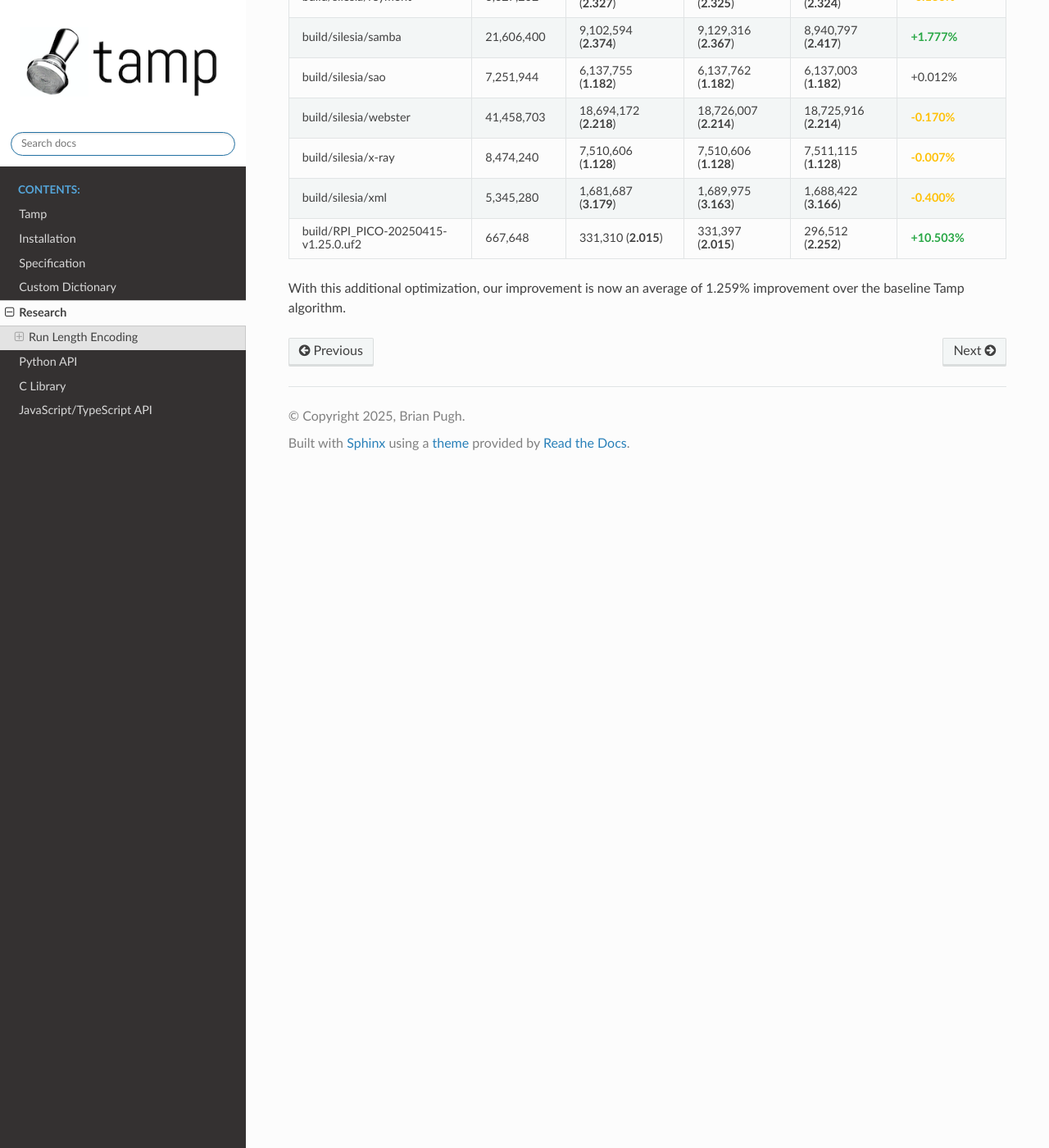
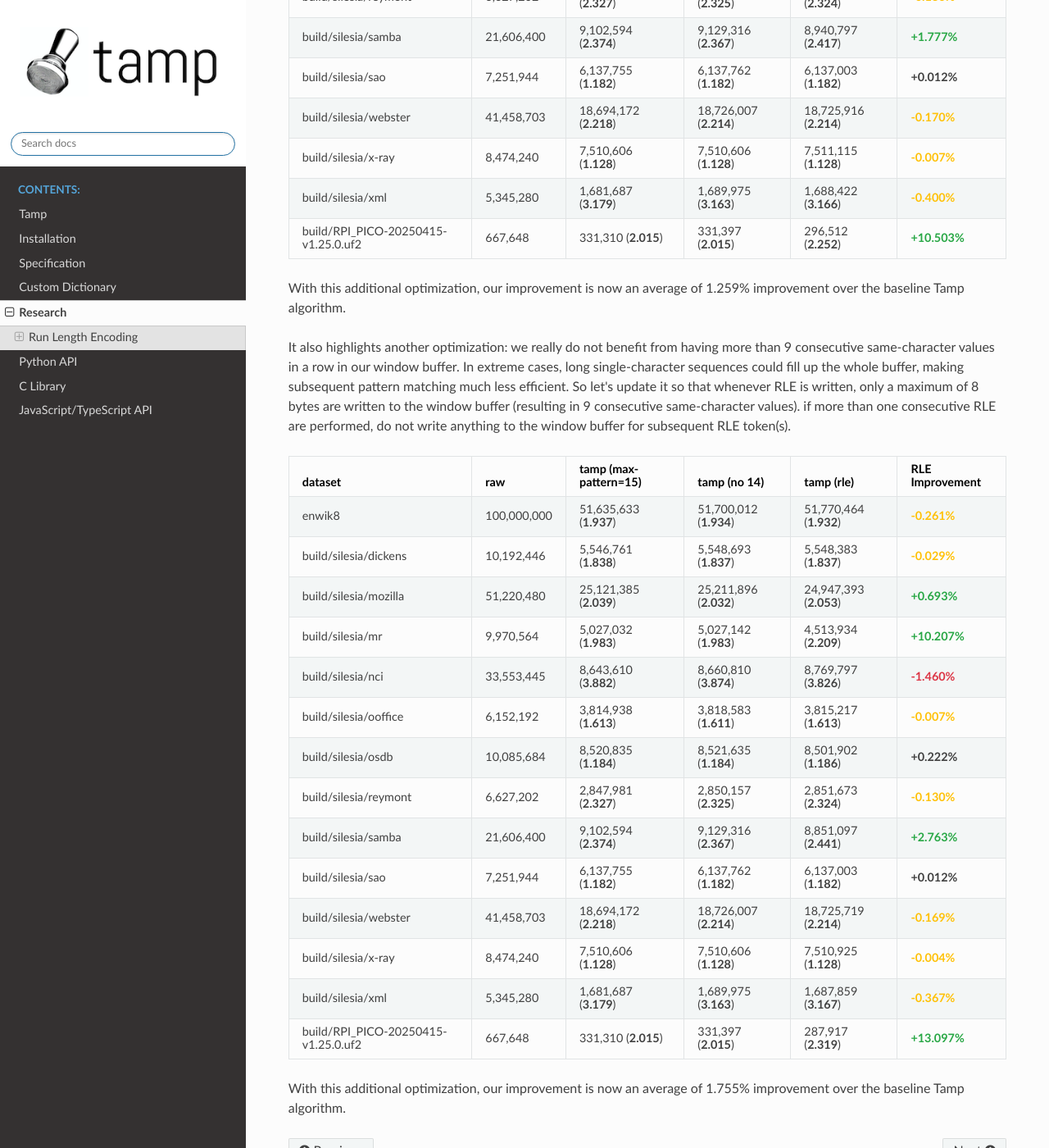
Before and after one commit to BrianPugh/tamp, a Sphinx documentation site: the page built from docs/source/research.rst, in a window 1280 px wide and 1400 px high, scrolled down 9350 px. Shown: the whole window at 82% size. Built offline with Sphinx 7.4.7 and the Read the Docs theme 3.1.0, drawn with Linux system fonts in a browser that asks for light colours.

Commit message:
limit RLE writes to the window buffer.

```diff
--- a/docs/source/research.rst
+++ b/docs/source/research.rst
@@ -317,7 +317,7 @@ However, since we don't want to confound longer-pattern-matching wins with match
 +-------------------------------------+-------------+--------------------------------+------------------------+------------------------+---------------------+
 | build/silesia/dickens               | 10,192,446  | 5,546,761 (**1.838**)          | 5,548,693 (**1.837**)  | 5,548,526 (**1.837**)  | :neutral:`-0.032%`  |
 +-------------------------------------+-------------+--------------------------------+------------------------+------------------------+---------------------+
-| build/silesia/mozilla               | 51,220,480  | 25,121,385 (**2.039**)         | 25,211,896 (**2.032**) | 24,984,172 (**2.050**) | +0.546%             |
+| build/silesia/mozilla               | 51,220,480  | 25,121,385 (**2.039**)         | 25,211,896 (**2.032**) | 24,984,172 (**2.050**) | **+0.546%**         |
 +-------------------------------------+-------------+--------------------------------+------------------------+------------------------+---------------------+
 | build/silesia/mr                    | 9,970,564   | 5,027,032 (**1.983**)          | 5,027,142 (**1.983**)  | 4,683,676 (**2.129**)  | :good:`+6.830%`     |
 +-------------------------------------+-------------+--------------------------------+------------------------+------------------------+---------------------+
@@ -325,13 +325,13 @@ However, since we don't want to confound longer-pattern-matching wins with match
 +-------------------------------------+-------------+--------------------------------+------------------------+------------------------+---------------------+
 | build/silesia/ooffice               | 6,152,192   | 3,814,938 (**1.613**)          | 3,818,583 (**1.611**)  | 3,819,752 (**1.611**)  | :neutral:`-0.126%`  |
 +-------------------------------------+-------------+--------------------------------+------------------------+------------------------+---------------------+
-| build/silesia/osdb                  | 10,085,684  | 8,520,835 (**1.184**)          | 8,521,635 (**1.184**)  | 8,503,083 (**1.186**)  | +0.208%             |
+| build/silesia/osdb                  | 10,085,684  | 8,520,835 (**1.184**)          | 8,521,635 (**1.184**)  | 8,503,083 (**1.186**)  | **+0.208%**         |
 +-------------------------------------+-------------+--------------------------------+------------------------+------------------------+---------------------+
 | build/silesia/reymont               | 6,627,202   | 2,847,981 (**2.327**)          | 2,850,157 (**2.325**)  | 2,856,347 (**2.320**)  | :neutral:`-0.294%`  |
 +-------------------------------------+-------------+--------------------------------+------------------------+------------------------+---------------------+
 | build/silesia/samba                 | 21,606,400  | 9,102,594 (**2.374**)          | 9,129,316 (**2.367**)  | 8,952,213 (**2.414**)  | :good:`+1.652%`     |
 +-------------------------------------+-------------+--------------------------------+------------------------+------------------------+---------------------+
-| build/silesia/sao                   | 7,251,944   | 6,137,755 (**1.182**)          | 6,137,762 (**1.182**)  | 6,137,059 (**1.182**)  | +0.011%             |
+| build/silesia/sao                   | 7,251,944   | 6,137,755 (**1.182**)          | 6,137,762 (**1.182**)  | 6,137,059 (**1.182**)  | **+0.011%**         |
 +-------------------------------------+-------------+--------------------------------+------------------------+------------------------+---------------------+
 | build/silesia/webster               | 41,458,703  | 18,694,172 (**2.218**)         | 18,726,007 (**2.214**) | 18,726,051 (**2.214**) | :neutral:`-0.171%`  |
 +-------------------------------------+-------------+--------------------------------+------------------------+------------------------+---------------------+
@@ -372,7 +372,7 @@ So for this configuration, if the RLE is 9 characters or shorter, than it's **po
 +-------------------------------------+-------------+--------------------------------+------------------------+------------------------+---------------------+
 | build/silesia/dickens               | 10,192,446  | 5,546,761 (**1.838**)          | 5,548,693 (**1.837**)  | 5,548,508 (**1.837**)  | :neutral:`-0.031%`  |
 +-------------------------------------+-------------+--------------------------------+------------------------+------------------------+---------------------+
-| build/silesia/mozilla               | 51,220,480  | 25,121,385 (**2.039**)         | 25,211,896 (**2.032**) | 24,965,695 (**2.052**) | +0.620%             |
+| build/silesia/mozilla               | 51,220,480  | 25,121,385 (**2.039**)         | 25,211,896 (**2.032**) | 24,965,695 (**2.052**) | **+0.620%**         |
 +-------------------------------------+-------------+--------------------------------+------------------------+------------------------+---------------------+
 | build/silesia/mr                    | 9,970,564   | 5,027,032 (**1.983**)          | 5,027,142 (**1.983**)  | 4,677,094 (**2.132**)  | :good:`+6.961%`     |
 +-------------------------------------+-------------+--------------------------------+------------------------+------------------------+---------------------+
@@ -380,13 +380,13 @@ So for this configuration, if the RLE is 9 characters or shorter, than it's **po
 +-------------------------------------+-------------+--------------------------------+------------------------+------------------------+---------------------+
 | build/silesia/ooffice               | 6,152,192   | 3,814,938 (**1.613**)          | 3,818,583 (**1.611**)  | 3,815,564 (**1.612**)  | :neutral:`-0.016%`  |
 +-------------------------------------+-------------+--------------------------------+------------------------+------------------------+---------------------+
-| build/silesia/osdb                  | 10,085,684  | 8,520,835 (**1.184**)          | 8,521,635 (**1.184**)  | 8,501,902 (**1.186**)  | +0.222%             |
+| build/silesia/osdb                  | 10,085,684  | 8,520,835 (**1.184**)          | 8,521,635 (**1.184**)  | 8,501,902 (**1.186**)  | **+0.222%**         |
 +-------------------------------------+-------------+--------------------------------+------------------------+------------------------+---------------------+
 | build/silesia/reymont               | 6,627,202   | 2,847,981 (**2.327**)          | 2,850,157 (**2.325**)  | 2,851,677 (**2.324**)  | :neutral:`-0.130%`  |
 +-------------------------------------+-------------+--------------------------------+------------------------+------------------------+---------------------+
 | build/silesia/samba                 | 21,606,400  | 9,102,594 (**2.374**)          | 9,129,316 (**2.367**)  | 8,940,797 (**2.417**)  | :good:`+1.777%`     |
 +-------------------------------------+-------------+--------------------------------+------------------------+------------------------+---------------------+
-| build/silesia/sao                   | 7,251,944   | 6,137,755 (**1.182**)          | 6,137,762 (**1.182**)  | 6,137,003 (**1.182**)  | +0.012%             |
+| build/silesia/sao                   | 7,251,944   | 6,137,755 (**1.182**)          | 6,137,762 (**1.182**)  | 6,137,003 (**1.182**)  | **+0.012%**         |
 +-------------------------------------+-------------+--------------------------------+------------------------+------------------------+---------------------+
 | build/silesia/webster               | 41,458,703  | 18,694,172 (**2.218**)         | 18,726,007 (**2.214**) | 18,725,916 (**2.214**) | :neutral:`-0.170%`  |
 +-------------------------------------+-------------+--------------------------------+------------------------+------------------------+---------------------+
@@ -398,3 +398,42 @@ So for this configuration, if the RLE is 9 characters or shorter, than it's **po
 +-------------------------------------+-------------+--------------------------------+------------------------+------------------------+---------------------+
 
 With this additional optimization, our improvement is now an average of 1.259% improvement over the baseline Tamp algorithm.
+
+It also highlights another optimization: we really do not benefit from having more than 9 consecutive same-character values in a row in our window buffer.
+In extreme cases, long single-character sequences could fill up the whole buffer, making subsequent pattern matching much less efficient.
+So let's update it so that whenever RLE is written, only a maximum of 8 bytes are written to the window buffer (resulting in 9 consecutive same-character values).
+if more than one consecutive RLE are performed, do not write anything to the window buffer for subsequent RLE token(s).
+
++-------------------------------------+-------------+--------------------------------+------------------------+------------------------+---------------------+
+| dataset                             | raw         | tamp (max-pattern=15)          | tamp (no 14)           | tamp (rle)             | RLE Improvement     |
++=====================================+=============+================================+========================+========================+=====================+
+| enwik8                              | 100,000,000 | 51,635,633 (**1.937**)         | 51,700,012 (**1.934**) | 51,770,464 (**1.932**) | :neutral:`-0.261%`  |
++-------------------------------------+-------------+--------------------------------+------------------------+------------------------+---------------------+
+| build/silesia/dickens               | 10,192,446  | 5,546,761 (**1.838**)          | 5,548,693 (**1.837**)  | 5,548,383 (**1.837**)  | :neutral:`-0.029%`  |
++-------------------------------------+-------------+--------------------------------+------------------------+------------------------+---------------------+
+| build/silesia/mozilla               | 51,220,480  | 25,121,385 (**2.039**)         | 25,211,896 (**2.032**) | 24,947,393 (**2.053**) | :good:`+0.693%`     |
++-------------------------------------+-------------+--------------------------------+------------------------+------------------------+---------------------+
+| build/silesia/mr                    | 9,970,564   | 5,027,032 (**1.983**)          | 5,027,142 (**1.983**)  | 4,513,934 (**2.209**)  | :good:`+10.207%`    |
++-------------------------------------+-------------+--------------------------------+------------------------+------------------------+---------------------+
+| build/silesia/nci                   | 33,553,445  | 8,643,610 (**3.882**)          | 8,660,810 (**3.874**)  | 8,769,797 (**3.826**)  | :bad:`-1.460%`      |
++-------------------------------------+-------------+--------------------------------+------------------------+------------------------+---------------------+
+| build/silesia/ooffice               | 6,152,192   | 3,814,938 (**1.613**)          | 3,818,583 (**1.611**)  | 3,815,217 (**1.613**)  | :neutral:`-0.007%`  |
++-------------------------------------+-------------+--------------------------------+------------------------+------------------------+---------------------+
+| build/silesia/osdb                  | 10,085,684  | 8,520,835 (**1.184**)          | 8,521,635 (**1.184**)  | 8,501,902 (**1.186**)  | **+0.222%**         |
++-------------------------------------+-------------+--------------------------------+------------------------+------------------------+---------------------+
+| build/silesia/reymont               | 6,627,202   | 2,847,981 (**2.327**)          | 2,850,157 (**2.325**)  | 2,851,673 (**2.324**)  | :neutral:`-0.130%`  |
++-------------------------------------+-------------+--------------------------------+------------------------+------------------------+---------------------+
+| build/silesia/samba                 | 21,606,400  | 9,102,594 (**2.374**)          | 9,129,316 (**2.367**)  | 8,851,097 (**2.441**)  | :good:`+2.763%`     |
++-------------------------------------+-------------+--------------------------------+------------------------+------------------------+---------------------+
+| build/silesia/sao                   | 7,251,944   | 6,137,755 (**1.182**)          | 6,137,762 (**1.182**)  | 6,137,003 (**1.182**)  | **+0.012%**         |
++-------------------------------------+-------------+--------------------------------+------------------------+------------------------+---------------------+
+| build/silesia/webster               | 41,458,703  | 18,694,172 (**2.218**)         | 18,726,007 (**2.214**) | 18,725,719 (**2.214**) | :neutral:`-0.169%`  |
++-------------------------------------+-------------+--------------------------------+------------------------+------------------------+---------------------+
+| build/silesia/x-ray                 | 8,474,240   | 7,510,606 (**1.128**)          | 7,510,606 (**1.128**)  | 7,510,925 (**1.128**)  | :neutral:`-0.004%`  |
++-------------------------------------+-------------+--------------------------------+------------------------+------------------------+---------------------+
+| build/silesia/xml                   | 5,345,280   | 1,681,687 (**3.179**)          | 1,689,975 (**3.163**)  | 1,687,859 (**3.167**)  | :neutral:`-0.367%`  |
++-------------------------------------+-------------+--------------------------------+------------------------+------------------------+---------------------+
+| build/RPI_PICO-20250415-v1.25.0.uf2 | 667,648     | 331,310 (**2.015**)            | 331,397 (**2.015**)    | 287,917 (**2.319**)    | :good:`+13.097%`    |
++-------------------------------------+-------------+--------------------------------+------------------------+------------------------+---------------------+
+
+With this additional optimization, our improvement is now an average of 1.755% improvement over the baseline Tamp algorithm.
```
Also changed, not shown: 1 other file.
